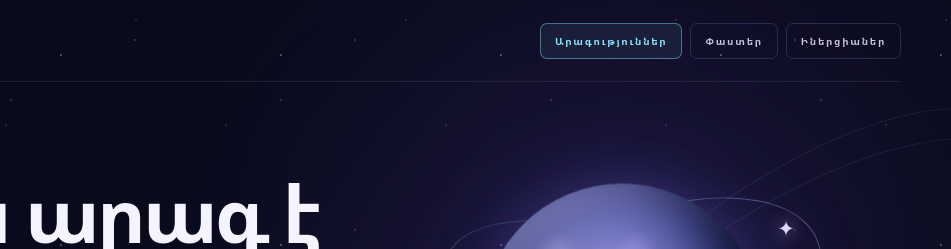
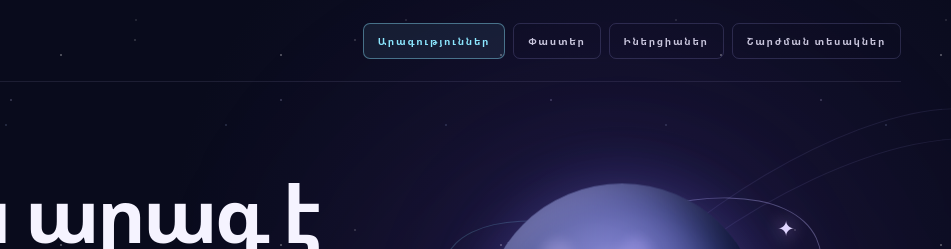
Before and after one commit to JustRock-star/Physical-Speeds, a plain HTML site: page index.html in a window 1280 px wide. Shown: the top 249 px of the page, 329-1280 px from the left. Drawn offline with Linux system fonts and the light colour scheme.

Commit message:
Link motion types page from main navigation

```diff
--- a/index.html
+++ b/index.html
@@ -37,6 +37,7 @@
         <a class="top-link" href="index.html#journey" aria-current="page">Արագություններ</a>
         <a class="top-link" href="facts.html">Փաստեր</a>
         <a class="top-link" href="inertia.html">Իներցիաներ</a>
+        <a class="top-link" href="motion.html">Շարժման տեսակներ</a>
       </nav>
     </header>
 
```
